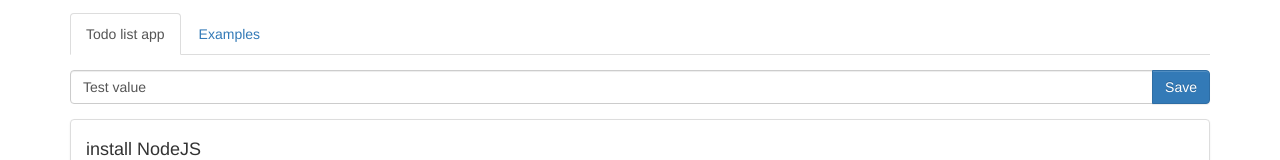
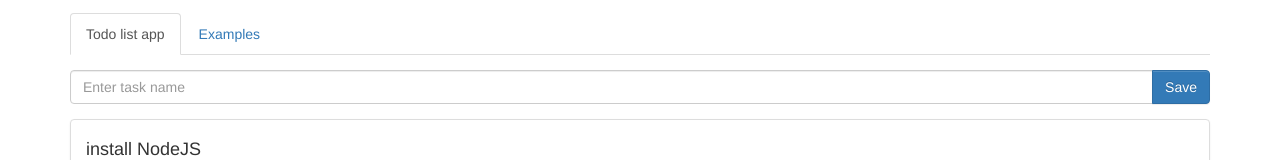
Before and after one commit to ktrz/todolist-react-app, a React (Create React App) app: page / in a window 1280 px wide. Shown: the part 336-496 px from the top of the page. Built offline with nearby package versions, Linux system fonts and the light colour scheme.

Commit message:
Introduced stateful component

```diff
--- a/src/TodoList.js
+++ b/src/TodoList.js
@@ -4,9 +4,19 @@ import { TodoInput } from './TodoInput'
 import { TodoItem } from './TodoItem'
 import './TodoList.css'
 
-export const TodoList = () => (
+export class TodoList extends React.Component {
+
+  constructor() {
+    super()
+    this.state = {
+      newItemValue: '',
+    }
+  }
+
+  render() {
+    return (
       <div className="todo-list">
-    <TodoInput value={'Test value'} onChange={(e) => console.log(e.target.value)}/>
+        <TodoInput value={this.state.newItemValue} onChange={(e) => this.handleNewItemValue(e.target.value)}/>
         <ListGroup>
           <TodoItem itemName={'install NodeJS'} itemDescription={'Task description'}></TodoItem>
           <TodoItem itemName={'install create-react-app'} itemDescription={'Task description'}></TodoItem>
@@ -17,3 +27,11 @@ export const TodoList = () => (
         </ListGroup>
       </div>
     )
+  }
+
+  handleNewItemValue(v) {
+    this.setState({
+      newItemValue: v,
+    })
+  }
+}
```
Lines whose indentation alone changed are shown as unchanged.
